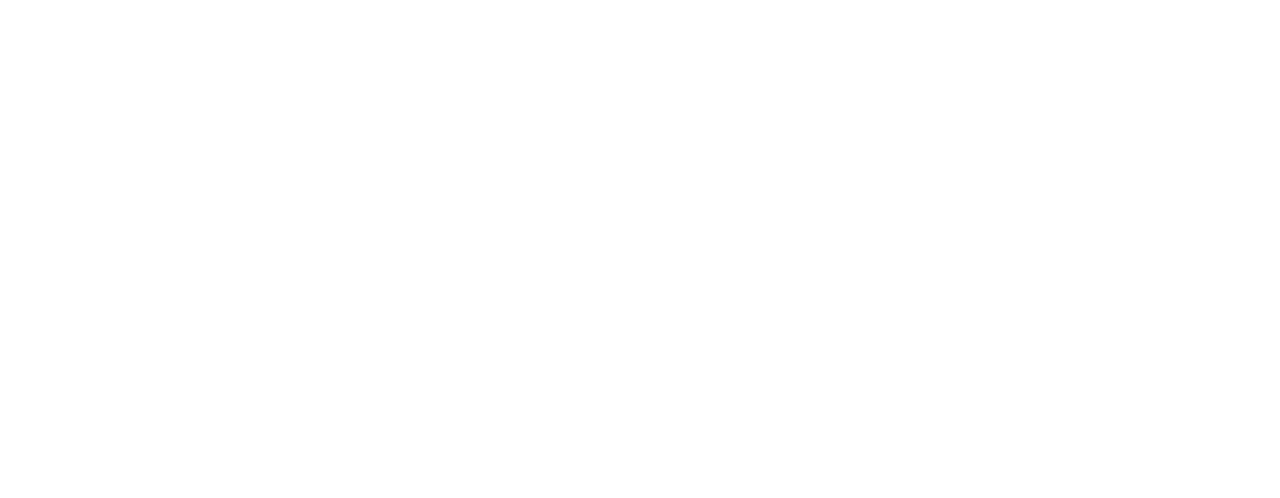
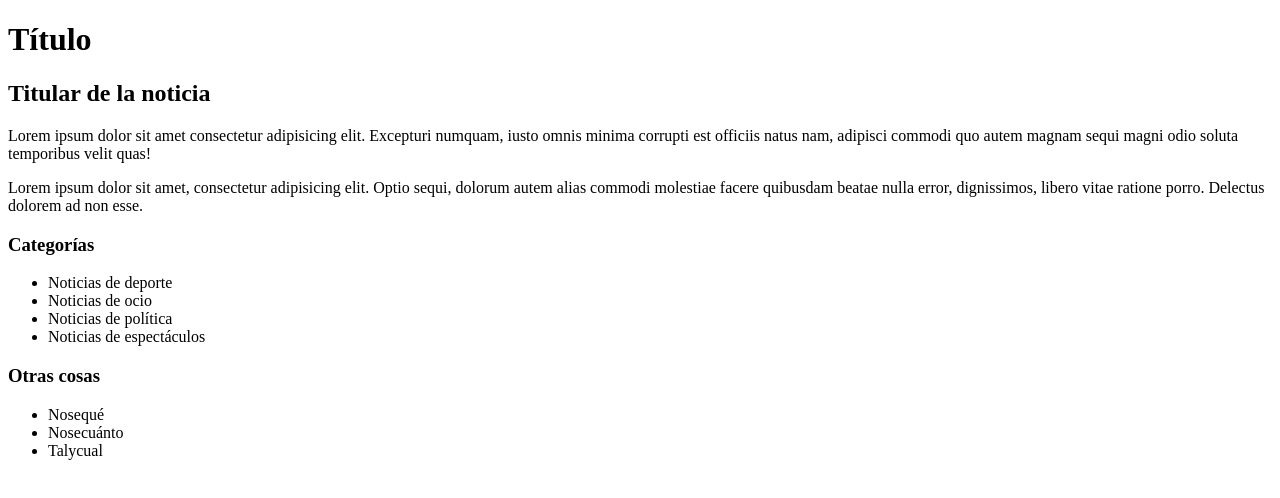
Before and after one commit to ACABADO-full-stack-react-3edicion/c1-ejercicio6-layout-corregido, a plain HTML site: page index.html in a window 1280 px wide. Drawn offline with Linux system fonts and the light colour scheme.

Commit message:
Creado contenido HTML

```diff
--- a/index.html
+++ b/index.html
@@ -8,9 +8,42 @@
     <title>Ejercicio layout</title>
   </head>
   <body>
-    <header class="cabecera"></header>
-    <main></main>
-    <aside class="sidebar"></aside>
+    <header class="cabecera">
+      <h1>Título</h1>
+    </header>
+    <main>
+      <h2>Titular de la noticia</h2>
+      <p>
+        Lorem ipsum dolor sit amet consectetur adipisicing elit. Excepturi
+        numquam, iusto omnis minima corrupti est officiis natus nam, adipisci
+        commodi quo autem magnam sequi magni odio soluta temporibus velit quas!
+      </p>
+      <p>
+        Lorem ipsum dolor sit amet, consectetur adipisicing elit. Optio sequi,
+        dolorum autem alias commodi molestiae facere quibusdam beatae nulla
+        error, dignissimos, libero vitae ratione porro. Delectus dolorem ad non
+        esse.
+      </p>
+    </main>
+    <aside class="sidebar">
+      <section class="listado">
+        <h3>Categorías</h3>
+        <ul class="enlaces">
+          <li>Noticias de deporte</li>
+          <li>Noticias de ocio</li>
+          <li>Noticias de política</li>
+          <li>Noticias de espectáculos</li>
+        </ul>
+      </section>
+      <section class="listado">
+        <h3>Otras cosas</h3>
+        <ul class="enlaces">
+          <li>Nosequé</li>
+          <li>Nosecuánto</li>
+          <li>Talycual</li>
+        </ul>
+      </section>
+    </aside>
     <footer class="pie"></footer>
   </body>
 </html>
```
